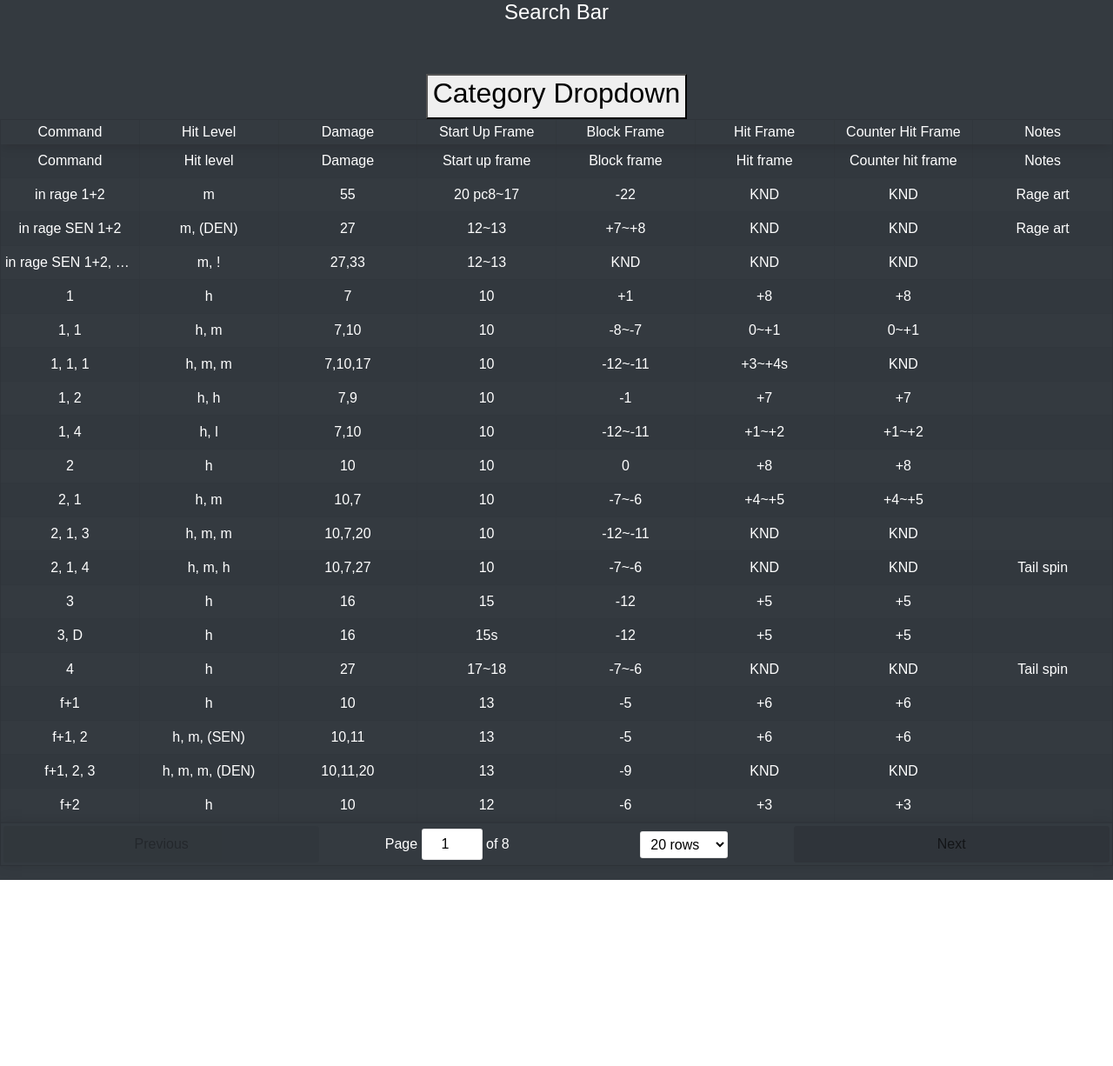
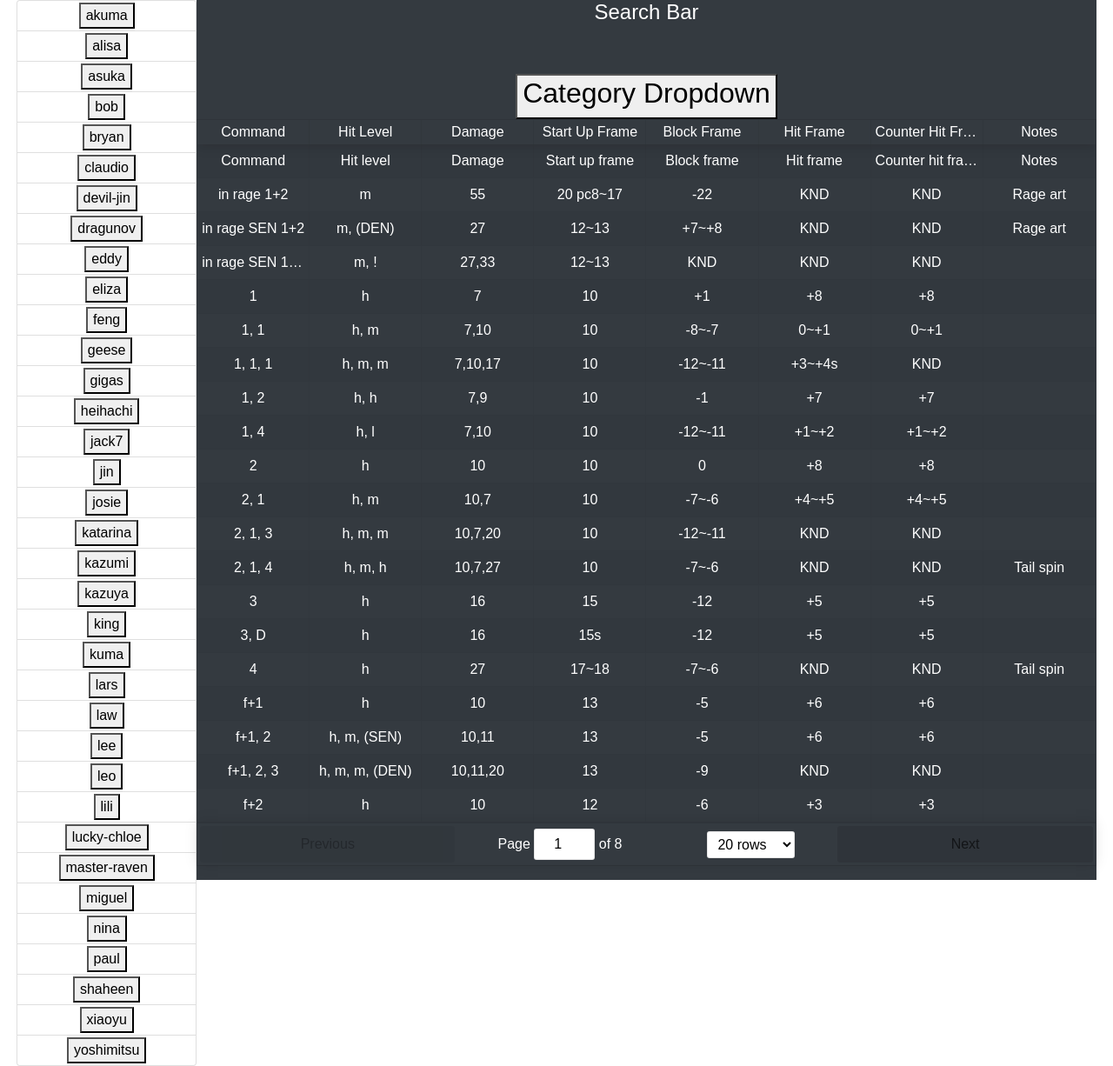
Before and after one commit to DanteUh/tekken-frame-data-app, a React (Create React App) app: page / in a window 1280 px wide. Shown: the whole page at 87% size. Before the commit the page ends 1012 px from the top, so only its background shows below. Built offline with nearby package versions, Linux system fonts and the light colour scheme.

Commit message:
Add character navigation and aligning components (#5)

```diff
--- a/src/App.jsx
+++ b/src/App.jsx
@@ -1,17 +1,46 @@
 import React, { Component } from 'react';
+import { ListGroup, Container, Row, Col } from 'reactstrap';
 import './App.css';
-
+import characters from './Server/characterNames';
 import DataContainer from './Containers/DataContainer';
+import CharacterList from './Components/CharacterList';
 
 class App extends Component {
   state = {
-    error: false
+    characterList: characters.characterNames,
+    selectedCharacter: '',
   }
 
+  handleClick = (e) => {this.setState({ [e.target.name]: e.target.value })};
+
   render() {
+
+    const characterNavigation = this.state.characterList.map((char, i) => {
+      return (
+        <CharacterList
+          key={i}
+          handleClick={this.handleClick}
+          characterName={char} />
+      );
+    });
+    console.log(this.state.selectedCharacter);
     return (
       <div className="App">
-        <DataContainer />
+        <Container style={{ maxWidth: "97%" }}>
+          <Row>
+            <Col xs="2" style={{ padding: 0 }}>
+              <div className="character-nav">
+                <ListGroup>
+                  {characterNavigation}
+                </ListGroup>
+              </div>
+            </Col>
+            <Col style={{ padding: 0 }}>
+              <DataContainer
+                selectedCharacter={this.state.selectedCharacter} />
+            </Col>
+          </Row>
+        </Container>
       </div>
     );
   }
--- /dev/null
+++ b/src/Components/CharacterList.jsx
@@ -0,0 +1,14 @@
+import React from 'react';
+import { ListGroupItem } from 'reactstrap';
+
+const CharacterList = (props) => {
+  return (
+    <ListGroupItem style={{ padding: 2 }}>
+      <button className="character-btn" name="selectedCharacter" value={props.characterName} onClick={props.handleClick}>
+        {props.characterName}
+      </button>
+    </ListGroupItem>
+  );
+}
+
+export default CharacterList;
--- /dev/null
+++ b/src/Server/characterNames.json
@@ -0,0 +1,39 @@
+{
+  "characterNames": [
+    "akuma",
+    "alisa",
+    "asuka",
+    "bob",
+    "bryan",
+    "claudio",
+    "devil-jin",
+    "dragunov",
+    "eddy",
+    "eliza",
+    "feng",
+    "geese",
+    "gigas",
+    "heihachi",
+    "jack7",
+    "jin",
+    "josie",
+    "katarina",
+    "kazumi",
+    "kazuya",
+    "king",
+    "kuma",
+    "lars",
+    "law",
+    "lee",
+    "leo",
+    "lili",
+    "lucky-chloe",
+    "master-raven",
+    "miguel",
+    "nina",
+    "paul",
+    "shaheen",
+    "xiaoyu",
+    "yoshimitsu"
+  ]
+}
```
Also changed, not shown: src/Components/CharacterNav.js (deleted).
